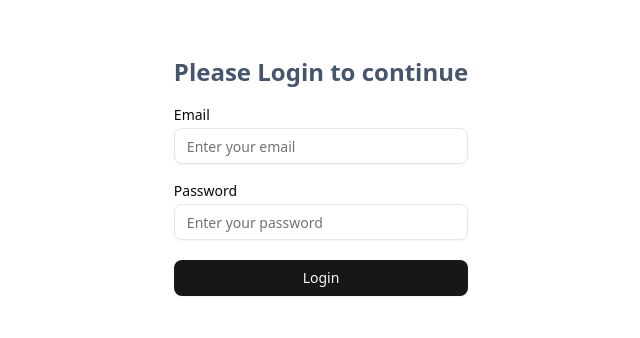
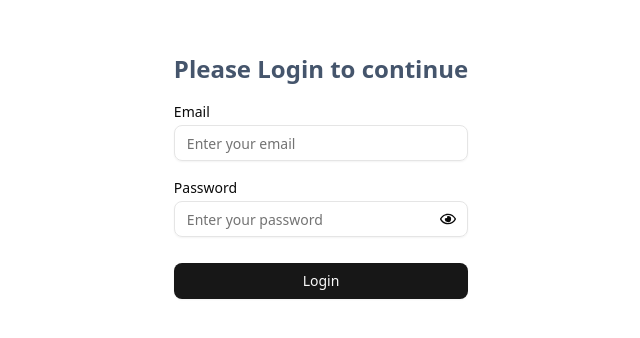
Before and after one commit to rakib8680/gadgets-management-client, a React (Vite) app: page /login in a window 1280 px wide. Shown: the part 224-562 px from the top of the page, without its empty margins (319-959 px from the left). Built offline with nearby package versions, Linux system fonts and the light colour scheme.

Commit message:
Add Login Form

```diff
--- a/package.json
+++ b/package.json
@@ -21,6 +21,7 @@
     "react": "^19.0.0",
     "react-dom": "^19.0.0",
     "react-hook-form": "^7.56.1",
+    "react-icons": "^5.5.0",
     "react-router-dom": "^7.5.2",
     "sort-by": "^1.2.0",
     "tailwind-merge": "^3.2.0",
--- a/src/pages/Login.tsx
+++ b/src/pages/Login.tsx
@@ -1,24 +1,51 @@
 import { Button } from "@/components/ui/button";
 import { Input } from "@/components/ui/input";
 import { Label } from "@/components/ui/label";
+import { TLoginInput } from "@/types/auth";
+import { useState } from "react";
+import { useForm, SubmitHandler, FieldValues } from "react-hook-form";
+import { FaRegEye, FaRegEyeSlash } from "react-icons/fa";
+const Login = () => {
+  const [showPassword, setShowPassword] = useState(false);
+  const { register, handleSubmit,reset } = useForm<TLoginInput>();
 
-const Login = () => {
+  const onSubmit: SubmitHandler<TLoginInput> = (data) => {
+    console.log(data);
+    reset();
+  }
+
   return (
     <div className="flex items-center justify-center h-screen bg-gradient ">
+      <form onSubmit={handleSubmit(onSubmit)}>
         <div className="flex flex-col space-y-5">
           <h1 className=" text-2xl font-bold text-slate-600">
             Please Login to continue
           </h1>
           <div className="flex flex-col space-y-1.5">
             <Label htmlFor="email">Email</Label>
-          <Input type="email" placeholder="Enter your email" />
+            <Input
+              type="email"
+              placeholder="Enter your email"
+              {...register("email", { required: true })}
+            />
           </div>
-        <div className="flex flex-col space-y-1.5">
+          <div className="flex flex-col space-y-1.5 relative">
             <Label htmlFor="password">Password</Label>
-          <Input type="password" placeholder="Enter your password" />
+            <Input
+              type={showPassword ? "text" : "password"}
+              placeholder="Enter your password"
+              {...register("password", { required: true })}
+            />
+            <div
+              onClick={() => setShowPassword(!showPassword)}
+              className="absolute right-3 bottom-4 cursor-pointer"
+            >
+              {showPassword ? <FaRegEyeSlash /> : <FaRegEye />}
             </div>
-        <Button>Login</Button>
           </div>
+          <Button type="submit">Login</Button>
+        </div>
+      </form>
     </div>
   );
 };
--- a/src/routes/route.tsx
+++ b/src/routes/route.tsx
@@ -1,6 +1,6 @@
 import App from "@/App";
 import { createBrowserRouter } from "react-router-dom";
-import Main from "@/Layout/Main";
+import Main from "@/layout/Main";
 import Login from "@/pages/Login";
 const router = createBrowserRouter([
   {
--- /dev/null
+++ b/src/types/auth.ts
@@ -0,0 +1,6 @@
+
+
+export type TLoginInput ={
+email:string;
+password:string
+}
```
Also changed, not shown: 1 other file (tests, documents, lock files or other folders). Lines whose indentation alone changed are shown as unchanged.
